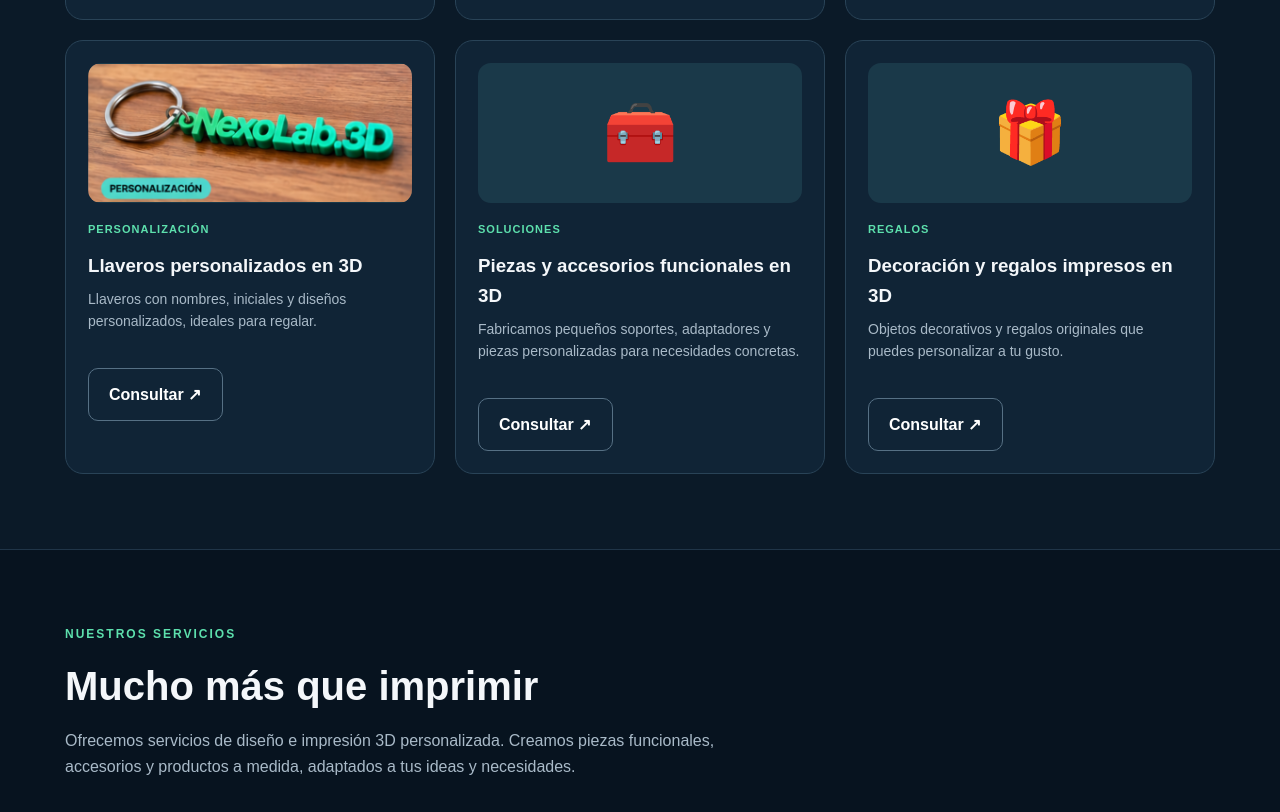
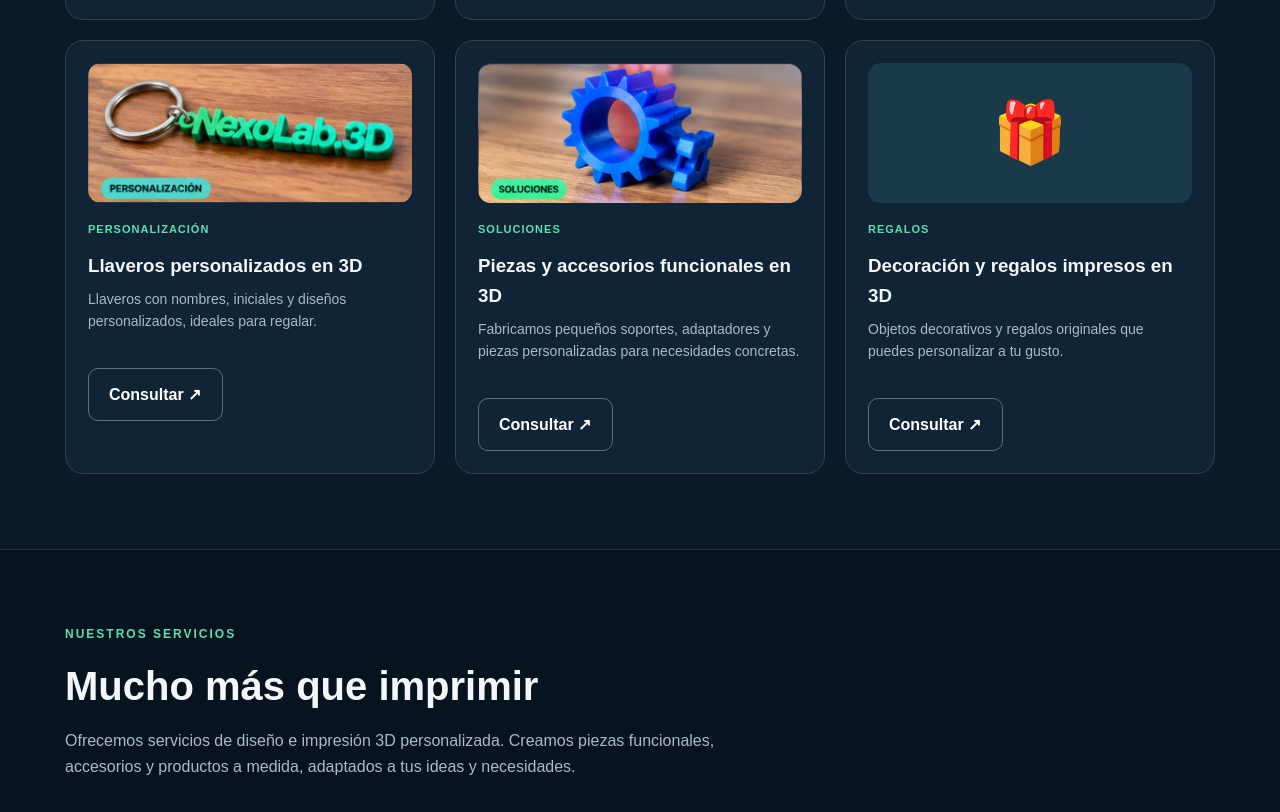
Before and after one commit to nexolabbb/NEXOLAB.3d, a plain HTML site: page index.html in a window 1280 px wide. Shown: the part 1374-2186 px from the top of the page. Drawn offline with Linux system fonts and the light colour scheme.

Commit message:
Update index.html

```diff
--- a/index.html
+++ b/index.html
@@ -473,7 +473,9 @@ Convertimos tus ideas en objetos útiles, originales y adaptados a tus necesidad
 </div>
 
 <div class="producto">
-<div class="producto-icono">🧰</div>
+<div class="producto-icono">
+<img src="imagenes/piezas-funcionales.png.png" alt="Piezas funcionales impresas en 3D">
+</div>
 <div class="categoria">SOLUCIONES</div>
 <h3>Piezas y accesorios funcionales en 3D</h3>
 <p>Fabricamos pequeños soportes, adaptadores y piezas personalizadas para necesidades concretas.</p>
```
